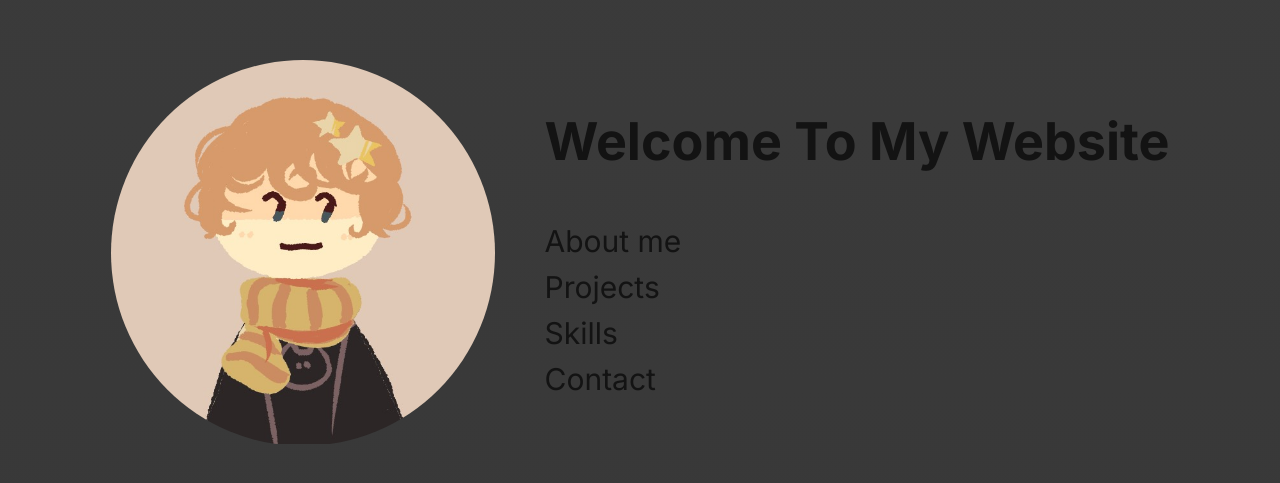
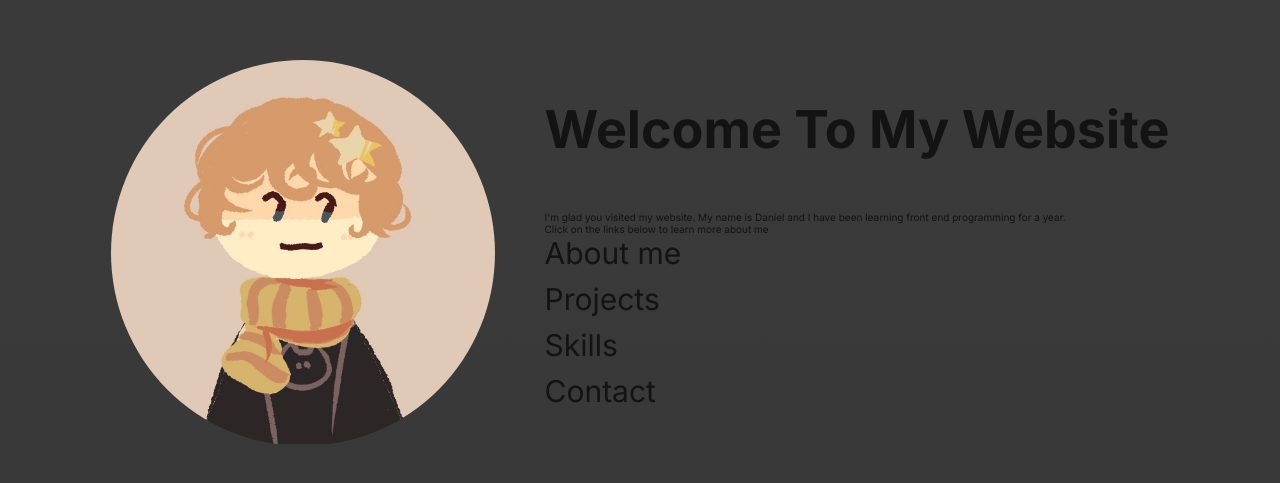
Before and after one commit to Biszku/Portfolio, a Next.js app: page / in a window 1280 px wide. Shown: the part 147-630 px from the top of the page. Built offline with nearby package versions, Linux system fonts and the light colour scheme.

Commit message:
added introduction element and navigation

```diff
--- a/src/components/LandingPage/ScrollingSection/Sections/Welcome/Welcome.tsx
+++ b/src/components/LandingPage/ScrollingSection/Sections/Welcome/Welcome.tsx
@@ -2,6 +2,7 @@ import { MotionValue, motion, AnimatePresence } from "framer-motion";
 import React, { useEffect, useState } from "react";
 import styles from "./Welcome.module.scss";
 import Image from "next/image";
+import ScrollingToElement from "@/src/utils/scrolling";
 
 const Welcome = ({
   scrollProgress,
@@ -23,13 +24,13 @@ const Welcome = ({
     );
     const handleScroll = () => {
       const scrollY = window.scrollY;
-      const windowHeight = window.innerHeight * 7;
+      const windowHeight = window.innerHeight * 8;
       const scrollProgress = scrollY / windowHeight;
 
-      if (scrollProgress >= 0.25) {
+      if (scrollProgress < 0.25) {
+        setIsDisplayed(true);
+      } else {
         setIsDisplayed(false);
-      } else {
-        setIsDisplayed(true);
       }
     };
 
@@ -63,9 +64,9 @@ const Welcome = ({
 
           {textElementVisibility && (
             <motion.article
-              initial={{ opacity: 0, x: 400 }}
+              initial={{ opacity: 0, x: 600 }}
               animate={{ opacity: 1, x: 0 }}
-              transition={{ type: "tween" }}
+              transition={{ type: "tween", duration: 0.3 }}
               className={styles.text_Content}
             >
               <motion.header layout className={styles.text_Content_HeaderBox}>
@@ -78,7 +79,17 @@ const Welcome = ({
                   transition={{ type: "spring", duration: 1, stiffness: 50 }}
                   initial={{ opacity: 0, x: 400 }}
                   animate={{ opacity: 1, x: 0 }}
+                  className={styles.text_Content_introduction}
                 >
+                  <div
+                    className={styles.text_Content_introduction_text_content}
+                  >
+                    <p>
+                      {`I'm glad you visited my website. My name is Daniel and I
+                    have been learning front end programming for a year.`}
+                    </p>
+                    <p> Click on the links below to learn more about me</p>
+                  </div>
                   <ul className={styles.navigationBox}>
                     {["About me", "Projects", "Skills", "Contact"].map(
                       (el, index) => (
@@ -88,8 +99,15 @@ const Welcome = ({
                             fontSize: "3rem",
                           }}
                           className={styles.navigationBox_item}
+                          transition={{ type: "spring" }}
+                          whileHover={{
+                            scale: 1.1,
+                            backgroundImage:
+                              "linear-gradient(to right bottom,rgb(17, 17, 131),rgb(121, 14, 14))",
+                          }}
+                          onClick={() => ScrollingToElement(index)}
                         >
-                          {el}
+                          <span>{el}</span>
                         </motion.li>
                       )
                     )}
```
